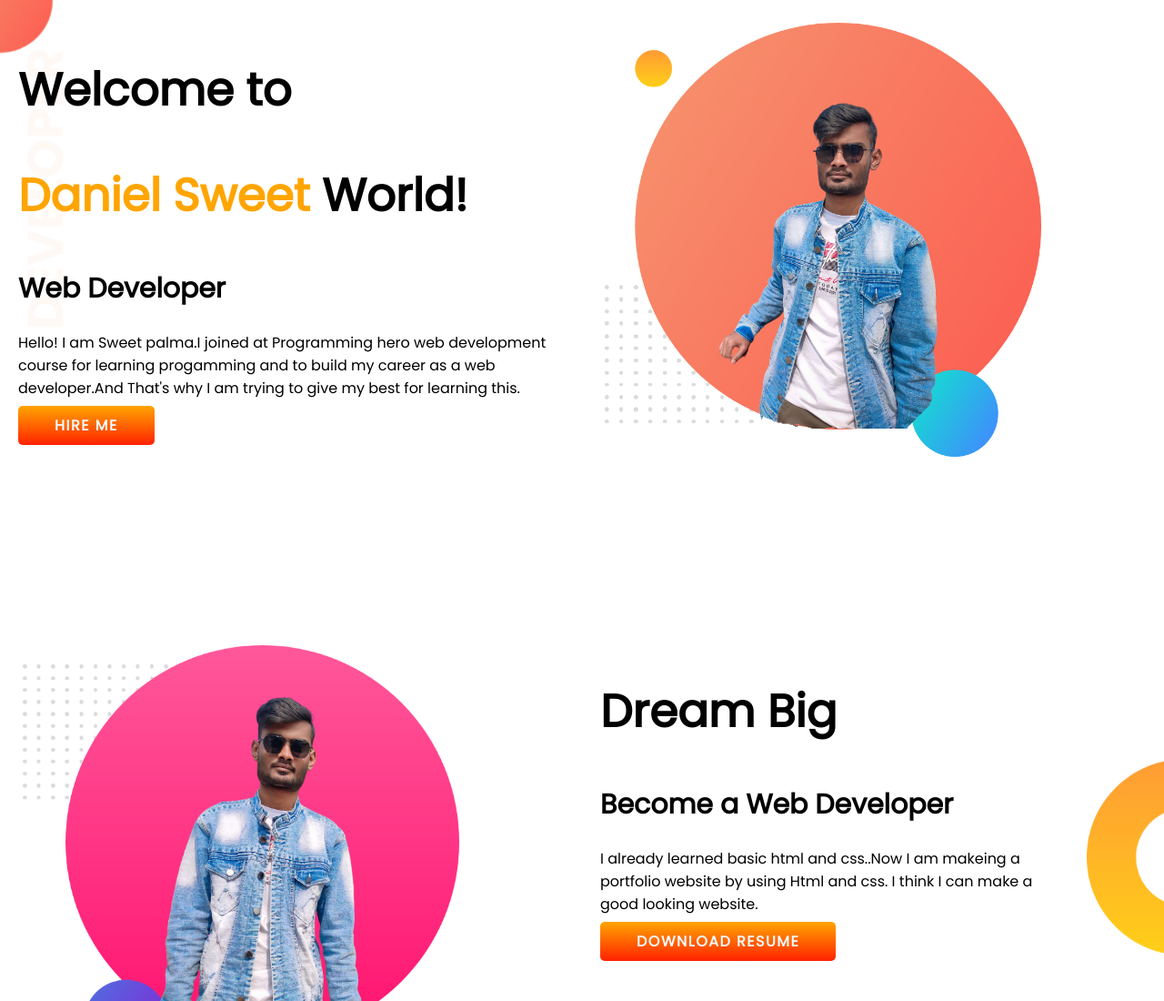
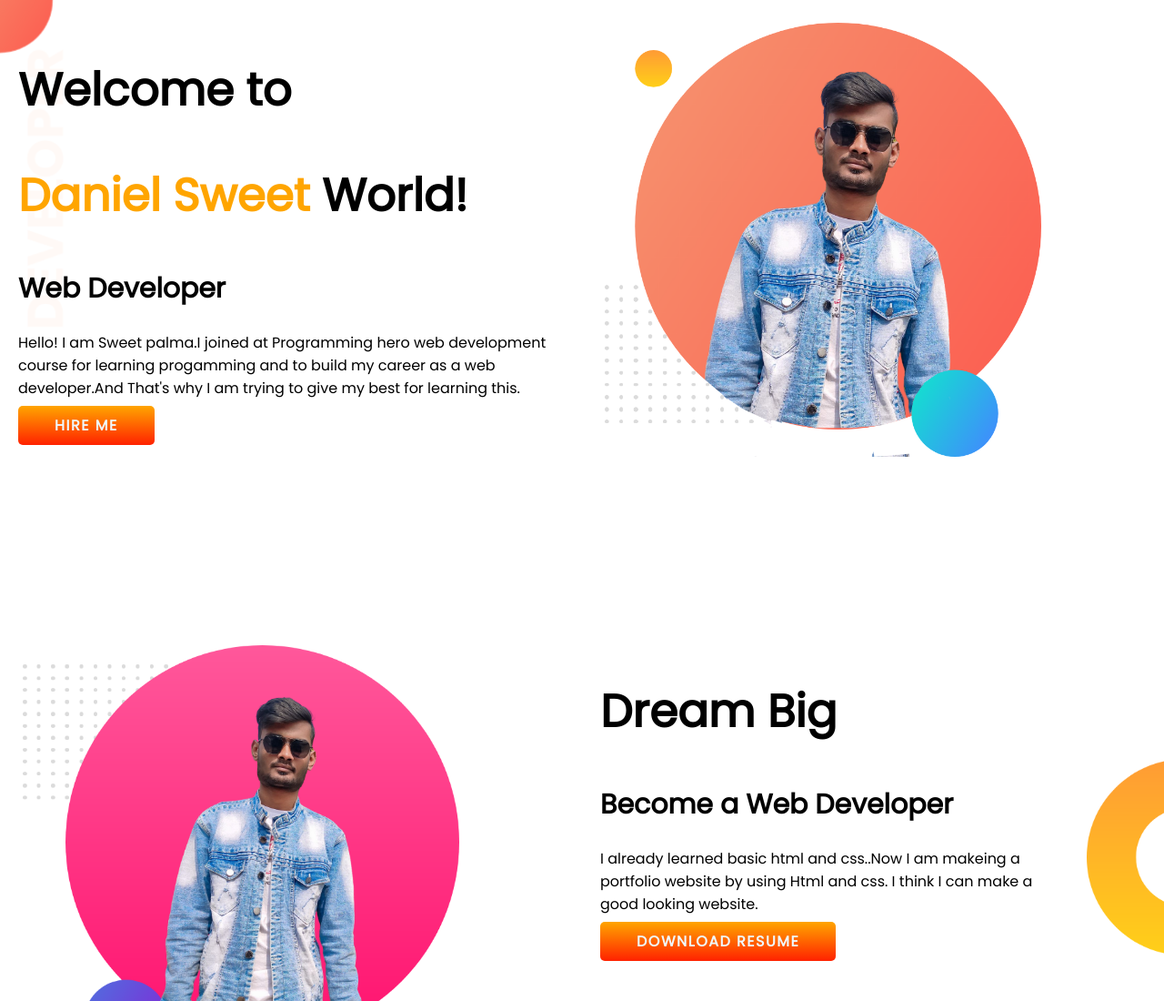
Before and after one commit to Danielsweet1/developer-portfolio, a plain HTML site: page index.html in a window 1280 px wide. Shown: the top 1100 px of the page at 91% size. Drawn offline with Linux system fonts and the light colour scheme.

Commit message:
image added

```diff
--- a/index.html
+++ b/index.html
@@ -22,7 +22,7 @@
         </div>
 
         <div class="half-width">
-            <img src="sweet.png" alt="image">
+            <img src="sweet3.png" alt="image">
 
         </div>
 
```
Also changed, not shown: sweet3.png (added).
